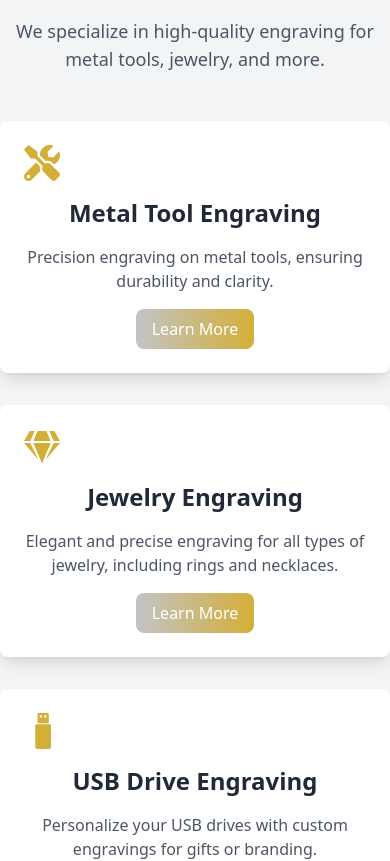
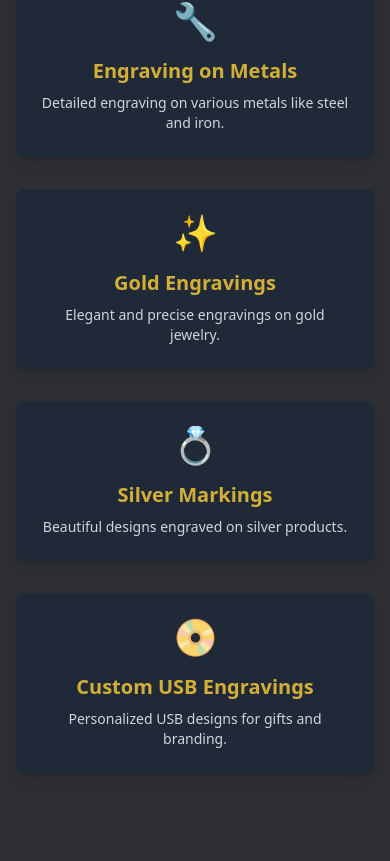
Before and after one commit to gaqlaxy/EndrumEngraving, a React (Vite) app in the folder endrumengravings/: page / in a window 390 px wide. Shown: the part 1103-1964 px from the top of the page. Built offline with nearby package versions, Linux system fonts and the light colour scheme.

Commit message:
Modified Footer / Contact

```diff
--- a/endrumengravings/src/About.jsx
+++ b/endrumengravings/src/About.jsx
@@ -7,7 +7,7 @@ const AboutSection = () => {
         {/* Left Side Text */}
         <div className="text-white">
           <h2 className="text-4xl font-bold mb-6">
-            About <span className="text-[#FFA500]">Us</span>
+            About <span className="text-[#FAA500]">Us</span>
           </h2>
           <p className="text-lg mb-4">
             We are a passionate team of engravers dedicated to bringing
--- a/endrumengravings/src/App.jsx
+++ b/endrumengravings/src/App.jsx
@@ -1,5 +1,6 @@
 import AboutSection from "./About";
 import ContactSection from "./Contact";
+import Footer from "./Footer";
 import HeroSection from "./HeroSection";
 import Navbar from "./Navbar";
 import PortfolioSection from "./PortfolioSection";
@@ -16,6 +17,7 @@ export default function App() {
       <TestimonialsSection />
       <AboutSection />
       <ContactSection />
+      <Footer />
     </>
   );
 }
--- /dev/null
+++ b/endrumengravings/src/Footer.jsx
@@ -0,0 +1,124 @@
+import React from "react";
+import { FaFacebookF, FaInstagram, FaYoutube } from "react-icons/fa";
+
+const Footer = () => {
+  return (
+    <footer className="bg-[#2e2f33] text-gray-300 py-8">
+      <div className="container mx-auto px-4">
+        {/* Upper Section */}
+        <div className="grid grid-cols-1 md:grid-cols-3 gap-8">
+          {/* Brand Section */}
+          <div>
+            <h2 className="text-2xl font-bold text-[#FFA500] mb-4">
+              EndrumEngravings
+            </h2>
+            <p className="text-sm">
+              Precision engraving services for all your needs. Delivering
+              artistry and craftsmanship.
+            </p>
+          </div>
+
+          {/* Navigation Links */}
+          <div>
+            <h3 className="text-lg font-semibold mb-4 text-[#FFA500]">
+              Quick Links
+            </h3>
+            <ul>
+              <li className="mb-2">
+                <a href="#home" className="hover:text-white transition">
+                  Home
+                </a>
+              </li>
+              <li className="mb-2">
+                <a href="#about" className="hover:text-white transition">
+                  About Us
+                </a>
+              </li>
+              <li className="mb-2">
+                <a href="#services" className="hover:text-white transition">
+                  Services
+                </a>
+              </li>
+              <li>
+                <a href="#contact" className="hover:text-white transition">
+                  Contact
+                </a>
+              </li>
+            </ul>
+          </div>
+
+          {/* Contact Section */}
+          <div>
+            <h3 className="text-lg font-semibold mb-4 text-[#FFA500]">
+              Contact Us
+            </h3>
+            <p>
+              <span className="font-semibold">Email:</span>{" "}
+              <a
+                href="mailto:info@metalengrave.com"
+                className="hover:text-white transition"
+              >
+                info@metalengrave.com
+              </a>
+            </p>
+            <p className="mt-2">
+              <span className="font-semibold">Phone:</span> +123 456 7890
+            </p>
+            <p className="mt-2">
+              <span className="font-semibold">Address:</span> 123 Engrave Lane,
+              Craft City
+            </p>
+          </div>
+        </div>
+
+        {/* Divider */}
+        <div className="border-t border-gray-600 my-6"></div>
+
+        {/* Bottom Section */}
+        <div className="flex flex-col md:flex-row justify-between items-center">
+          <div>
+            <p className="text-sm">
+              &copy; 2024 EndrumEngravings. All Rights Reserved.
+            </p>
+            <p className="text-sm mt-2">
+              Developed by{" "}
+              <span className="font-bold text-[#FAA500]">
+                <a
+                  href="https://www.linkedin.com/in/prakash1k96/"
+                  target="_blank"
+                >
+                  Prakash
+                </a>
+              </span>
+            </p>
+          </div>
+          <div className="flex space-x-4 mt-4 md:mt-0">
+            <a
+              href="#"
+              aria-label="Facebook"
+              className="hover:text-white transition"
+            >
+              <FaFacebookF />
+            </a>
+            <a
+              href="#"
+              aria-label="Instagram"
+              className="hover:text-white transition"
+            >
+              <FaInstagram />
+            </a>
+            <a
+              href="#"
+              aria-label="Youtube"
+              className="hover:text-white transition"
+            >
+              <FaYoutube />
+            </a>
+          </div>
+        </div>
+      </div>
+    </footer>
+  );
+};
+
+export default Footer;
--- a/endrumengravings/src/ServicesSection.jsx
+++ b/endrumengravings/src/ServicesSection.jsx
@@ -1,102 +1,52 @@
 import React from "react";
-import { useInView } from "react-intersection-observer";
-import { FaTools, FaGem } from "react-icons/fa";
-import { BsUsbDriveFill } from "react-icons/bs";
+
+const services = [
+  {
+    id: 1,
+    title: "Engraving on Metals",
+    description: "Detailed engraving on various metals like steel and iron.",
+    icon: "🔧",
+  },
+  {
+    id: 2,
+    title: "Gold Engravings",
+    description: "Elegant and precise engravings on gold jewelry.",
+    icon: "✨",
+  },
+  {
+    id: 3,
+    title: "Silver Markings",
+    description: "Beautiful designs engraved on silver products.",
+    icon: "💍",
+  },
+  {
+    id: 4,
+    title: "Custom USB Engravings",
+    description: "Personalized USB designs for gifts and branding.",
+    icon: "📀",
+  },
+];
 
 const ServicesSection = () => {
-  const { ref: serviceRef1, inView: inView1 } = useInView({
-    triggerOnce: true, // Trigger only once when it enters the viewport
-    threshold: 0.3, // Trigger when 30% of the element is in view
-  });
-
-  const { ref: serviceRef2, inView: inView2 } = useInView({
-    triggerOnce: true,
-    threshold: 0.3,
-  });
-
-  const { ref: serviceRef3, inView: inView3 } = useInView({
-    triggerOnce: true,
-    threshold: 0.3,
-  });
-
   return (
-    <section className="py-16 bg-gray-100">
-      <div className="max-w-7xl mx-auto text-center">
-        <h2 className="text-4xl font-bold text-[#D4AF37] mb-8">
-          Our Engraving Services
+    <section className="py-16 bg-[#2e2f33] text-gray-100">
+      <div className="container mx-auto px-4">
+        <h2 className="text-4xl font-bold text-center text-[#FFA500] mb-8">
+          Our Services
         </h2>
-        <p className="text-lg text-gray-600 mb-12">
-          We specialize in high-quality engraving for metal tools, jewelry, and
-          more.
-        </p>
-
-        {/* Services Grid */}
-        <div className="grid grid-cols-1 sm:grid-cols-2 lg:grid-cols-3 gap-8">
-          {/* Service 1 */}
-          <div
-            ref={serviceRef1}
-            className={`bg-white p-6 rounded-lg shadow-lg transition-transform duration-500 transform ${
-              inView1 ? "opacity-100 translate-y-0" : "opacity-0 translate-y-10"
-            }`} // Applying animation on in-view
-          >
-            <div className="text-[#D4AF37] text-4xl mb-4">
-              <FaTools />
+        <div className="grid grid-cols-1 md:grid-cols-2 lg:grid-cols-4 gap-8">
+          {services.map((service) => (
+            <div
+              key={service.id}
+              className="service-card bg-gray-800 rounded-lg shadow-lg p-6 text-center"
+            >
+              <div className="text-4xl mb-4">{service.icon}</div>
+              <h3 className="text-xl font-semibold text-[#D4AF37] mb-2">
+                {service.title}
+              </h3>
+              <p className="text-sm text-gray-300">{service.description}</p>
             </div>
-            <h3 className="text-2xl font-semibold text-gray-800 mb-4">
-              Metal Tool Engraving
-            </h3>
-            <p className="text-gray-600 mb-4">
-              Precision engraving on metal tools, ensuring durability and
-              clarity.
-            </p>
-            <button className="bg-gradient-to-r from-[#C2C3C7] to-[#D4AF37] text-white py-2 px-4 rounded-lg hover:scale-105 transition-transform duration-300">
-              Learn More
-            </button>
-          </div>
-
-          {/* Service 2 */}
-          <div
-            ref={serviceRef2}
-            className={`bg-white p-6 rounded-lg shadow-lg transition-transform duration-500 transform ${
-              inView2 ? "opacity-100 translate-y-0" : "opacity-0 translate-y-10"
-            }`}
-          >
-            <div className="text-[#D4AF37] text-4xl mb-4">
-              <FaGem />
-            </div>
-            <h3 className="text-2xl font-semibold text-gray-800 mb-4">
-              Jewelry Engraving
-            </h3>
-            <p className="text-gray-600 mb-4">
-              Elegant and precise engraving for all types of jewelry, including
-              rings and necklaces.
-            </p>
-            <button className="bg-gradient-to-r from-[#C2C3C7] to-[#D4AF37] text-white py-2 px-4 rounded-lg hover:scale-105 transition-transform duration-300">
-              Learn More
-            </button>
-          </div>
-
-          {/* Service 3 */}
-          <div
-            ref={serviceRef3}
-            className={`bg-white p-6 rounded-lg shadow-lg transition-transform duration-500 transform ${
-              inView3 ? "opacity-100 translate-y-0" : "opacity-0 translate-y-10"
-            }`}
-          >
-            <div className="text-[#D4AF37] text-4xl mb-4">
-              <BsUsbDriveFill />
-            </div>
-            <h3 className="text-2xl font-semibold text-gray-800 mb-4">
-              USB Drive Engraving
-            </h3>
-            <p className="text-gray-600 mb-4">
-              Personalize your USB drives with custom engravings for gifts or
-              branding.
-            </p>
-            <button className="bg-gradient-to-r from-[#C2C3C7] to-[#D4AF37] text-white py-2 px-4 rounded-lg hover:scale-105 transition-transform duration-300">
-              Learn More
-            </button>
-          </div>
+          ))}
         </div>
       </div>
     </section>
```
Also changed, not shown: endrumengravings/src/Contact.jsx (+73 -45 lines), endrumengravings/public/contact.jpg (added), endrumengravings/public/contact1.jpg (added).
